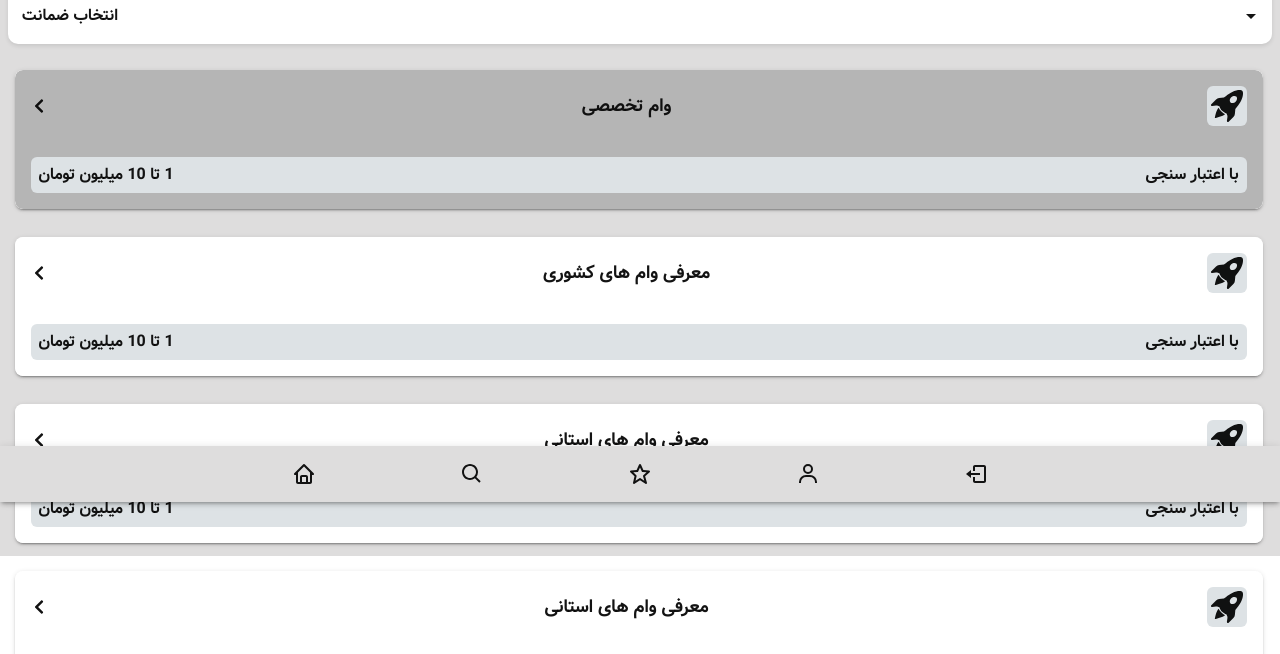
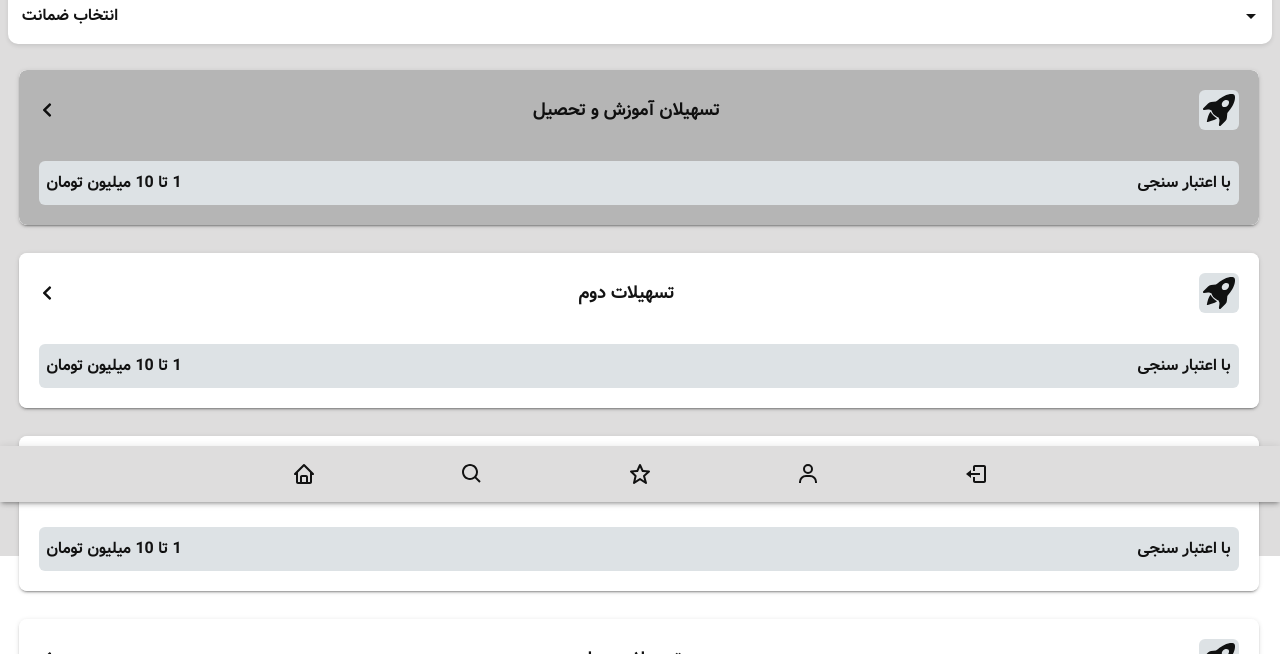
Before and after one commit to PouryaSoleimani/WAMAPP____, a React (Vite) app: page /special-loans in a window 1280 px wide. Shown: the part 298-952 px from the top of the page. Built offline with nearby package versions, Linux system fonts and the light colour scheme.

Commit message:
SPECIAL LOANS

```diff
--- a/src/Routes/SpecialLoansPage.tsx
+++ b/src/Routes/SpecialLoansPage.tsx
@@ -10,13 +10,13 @@ import { RiGlobalLine } from 'react-icons/ri'
 import React from 'react'
 
   const cards = [
-    { id: 11, title: 'وام تخصصی',  isShowCountryComps: false, path: "/special-loans", icon: BiWalletAlt, tooltipdesc:"وام های ویژه وام اپ", tooltip:"وام های ویژه وام اپ" },
-    { id: 12, title: 'معرفی وام های کشوری', isShowCountryComps: true, path: "/national-loans", icon :RiGlobalLine, tooltipdesc:"وام های کشوری", tooltip:"وام های کشوری" },
-    { id: 13, title: '  معرفی وام های استانی', isShowCountryComps: false, path: "/regional-loans", icon: BiHome, tooltipdesc:"وام های استانی", tooltip:"وام های استانی" },
-    { id: 14, title: '  معرفی وام های استانی', isShowCountryComps: false, path: "/regional-loans", icon: BiHome, tooltipdesc:"وام های استانی", tooltip:"وام های استانی" },
-    { id: 15, title: '  معرفی وام های استانی', isShowCountryComps: false, path: "/regional-loans", icon: BiHome, tooltipdesc:"وام های استانی", tooltip:"وام های استانی" },
-    { id: 16, title: '  معرفی وام های استانی', isShowCountryComps: false, path: "/regional-loans", icon: BiHome, tooltipdesc:"وام های استانی", tooltip:"وام های استانی" },
-    { id: 17, title: '  معرفی وام های استانی', isShowCountryComps: false, path: "/regional-loans", icon: BiHome, tooltipdesc:"وام های استانی", tooltip:"وام های استانی" },
+    { id: 11, title: 'تسهیلان آموزش  و تحصیل',  isShowCountryComps: false, path: "/special-loans", icon: BiWalletAlt, tooltipdesc:"وام های ویژه وام اپ", tooltip:"وام های ویژه وام اپ" },
+    { id: 12, title: 'تسهیلات دوم', isShowCountryComps: true, path: "/national-loans", icon :RiGlobalLine, tooltipdesc:"وام های کشوری", tooltip:"وام های کشوری" },
+    { id: 13, title: '  تسهیلات سوم', isShowCountryComps: false, path: "/regional-loans", icon: BiHome, tooltipdesc:"وام های استانی", tooltip:"وام های استانی" },
+    { id: 14, title: '  تسهیلات چهارم', isShowCountryComps: false, path: "/regional-loans", icon: BiHome, tooltipdesc:"وام های استانی", tooltip:"وام های استانی" },
+    { id: 15, title: '  تسهیلات پنجم', isShowCountryComps: false, path: "/regional-loans", icon: BiHome, tooltipdesc:"وام های استانی", tooltip:"وام های استانی" },
+    { id: 16, title: '  تسهیلات ششم', isShowCountryComps: false, path: "/regional-loans", icon: BiHome, tooltipdesc:"وام های استانی", tooltip:"وام های استانی" },
+    { id: 17, title: '  تسهیلات هفتم', isShowCountryComps: false, path: "/regional-loans", icon: BiHome, tooltipdesc:"وام های استانی", tooltip:"وام های استانی" },
   ];
 const SpecialLoansPage = () => {
 
@@ -32,7 +32,7 @@ const SpecialLoansPage = () => {
 				<FilterDropDownSubjects />
 				<FilterDropDownGuarantee />
 			</div>
-			<div className='pb-16 px-4 mt-2 flex flex-col gap-2'>
+			<div className='pb-16 px-5 mt-2 flex flex-col gap-2'>
 				{cards.map((card, index) => (
 					<SpecialLoanSingleBox key={card.id} card={card} index={index} selectedCard={selectedCard} setSelectedCard={setSelectedCard} />
 				))}
--- a/src/components/modules/special-loans-modules/SpecialLoanSingleBox.tsx
+++ b/src/components/modules/special-loans-modules/SpecialLoanSingleBox.tsx
@@ -27,16 +27,15 @@ const SpecialLoanSingleBox: React.FC<SpecialLoanSingleBoxProps> = ({ card, index
 				sx={{ backgroundColor: selectedCard === index ? 'var(--inner-box-hover)' : 'var(--grid-box)', height: '100%', borderRadius: 2, color: selectedCard === index ? 'var(--text-primary)' : 'var(--text-primary)', transition: 'background-color 0.3s ease', '&:hover': { backgroundColor: selectedCard === index ? 'var(--inner-box-hover)' : 'var(--inner-box-hover)' } }}
 			>
 				<CardContent
-					sx={{ height: '100%', display: 'flex', flexDirection: 'column', gap: '15px', padding: '16px', justifyContent: 'space-between', alignItems: 'center' }}>
+					sx={{ height: '100%', display: 'flex', flexDirection: 'column', gap: '15px', padding: '20px', justifyContent: 'space-between', alignItems: 'center' }}>
 					<div id="TOP" className="flex items-center justify-between w-full">
 					<BsRocketTakeoffFill className="w-10 h-10 bg-[var(--gray)]  p-1 rounded-md"/>
-						<h3 className="font-bold flex items-center gap-3 text-lg ">{card.title}</h3>
+						<h3 className="font-extrabold flex items-center gap-3 text-lg ">{card.title}</h3>
 						<FaChevronLeft />
 					</div>
 
 					<div className="flex flex-col items-stretch justify-between w-full ">
-						<div className="flex w-full items-center justify-between gap-4 text-justify"></div>
-						<div className="flex w-full items-center justify-between px-2 bg-[var(--gray)] py-1.5  rounded-md mt-4 ">
+						<div className="flex w-full items-center justify-between px-2 py-2.5 bg-[var(--gray)] rounded-md mt-4 ">
 							<p>با اعتبار سنجی</p>
 							<p>1 تا 10 میلیون تومان</p>
 						</div>
```
